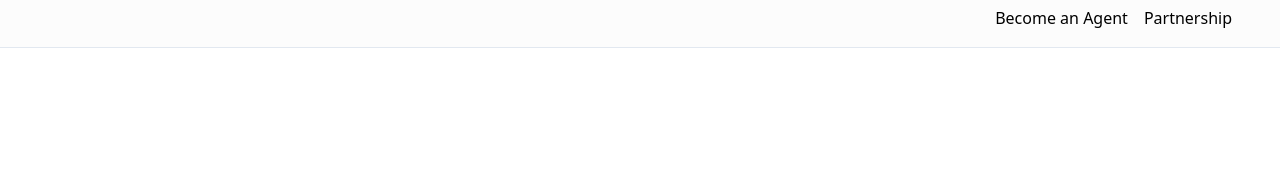
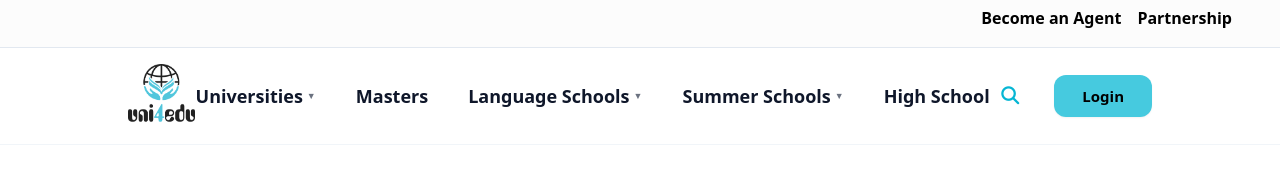
Before and after one commit to Confy-Code/Gate_2_CSS_Assessment, a plain HTML site: page uni_edu.html in a window 1280 px wide. Drawn offline with nearby package versions, Linux system fonts and the light colour scheme.

Commit message:
Added two headers successfully

```diff
--- a/uni_edu.html
+++ b/uni_edu.html
@@ -3,7 +3,7 @@
 <head>
     <meta charset="UTF-8">
     <meta name="viewport" content="width=device-width, initial-scale=1.0">
-    <link rel="icon" type="image/png" href="/logo.png">
+    <link rel="icon" type="image/png" href="/images/logo.png">
     <link rel="stylesheet" href="https://cdnjs.cloudflare.com/ajax/libs/font-awesome/6.5.1/css/all.min.css">
     <link href="https://fonts.googleapis.com/css2?family=Montserrat:ital,wght@0,100..900;1,100..900&display=swap" rel="stylesheet">
     <title>Uni4Edu: Study Abroad, Summer Schools and Language Courses</title>
@@ -14,8 +14,8 @@
 
     <div class="hidden lg:block h-12 w-full rounded-b-none border-b border-slate-200 bg-[#fcfcfc]">
         <div class="font-montserrat bg-[#fcfcfc] h-9 w-full flex items-center justify-end text-black gap-4 px-12">
-            <a href="#" class="cursor-pointer text-base">Become an Agent</a>
-            <a  href="#" class="cursor-pointer  text-base ">Partnership</a>
+            <a href="#" class="cursor-pointer text-base font-bold">Become an Agent</a>
+            <a  href="#" class="cursor-pointer  text-base font-bold ">Partnership</a>
         </div>
     </div>
 
@@ -24,7 +24,7 @@
     <div class="lg:hidden block h-20 w-full rounded-b-none border-b border-slate-200 bg-[#fcfcfc]">
         <div class="flex items-center justify-between w-full h-full px-6">
 
-            <img src="/logo.png" alt="Uni4Edu Logo" class="cursor-pointer h-12 w-auto object-contain">
+            <img src="/images/logo.png" alt="Uni4Edu Logo" class="cursor-pointer h-12 w-auto object-contain">
 
             <div class="flex items-center text-gray-800 gap-6">
                 <button class="text-cyan-500 text-lg p-1 rounded-full hover:bg-gray-100" aria-label="Search">
@@ -44,13 +44,55 @@
                     <span class="block w-6 h-0.5 bg-black rounded-full"></span>
                     <span class="block w-6 h-0.5 bg-black rounded-full"></span>
                 </button>
+            </div>
+        </div>
+    </div>
+
+    <!-- Desktop view of a large navigation bar -->
+
+    <header class="hidden lg:block w-full bg-white border-b border-slate-100 font-montserrat">
+        <div class=" max-w-6xl mx-auto h-24 px-16 flex items-center justify-between">
+
+            <div class="flex items-center shrink-0">
+                <img src="/images/logo.png" alt="Unni4Edu logo" class="h-16 w-auto">
+            </div>
+
+            <nav class="flex items-center gap-10 text-[#0f172a] font-bold text-[18px]">
+                <div class="flex items-center gap-1 cursor-pointer hover:text-cyan-500 transition-all duration-200 group-hover:font-medium  select-none">
+                    <span>Universities</span>
+                    <span class="text-[9px] text-gray-500 font-bold relative bottom-[0.5px] group-hover:text-cyan-500 transition-transform duration-200 transform group-hover:rotate-180 inline-block">▼</span>
+                </div>
+
+                <a href="#">Masters</a>
+
+                <div class="flex items-center gap-1 cursor-pointer hover:text-cyan-500 transition-colors group">
+                    <span>Language Schools</span>
+                    <span class="text-[9px] text-gray-500 font-bold relative bottom-[0.5px] group-hover:text-cyan-500">▼</span>
+                </div>
+
+                <div class="flex items-center gap-1 cursor-pointer hover:text-cyan-500 transition-colors group">
+                    <span>Summer Schools</span>
+                    <span class="text-[9px] text-gray-500 font-bold relative bottom-[0.5px] group-hover:text-cyan-500">▼</span>
+                </div>
+
+                <a href="#">High School</a>
+            </nav>
+
+            <div class="flex items-center gap-6">
+                <button class="flex items-center justify-center w-10 h-10 rounded-full text-cyan-500 hover:bg-gray-100 active:bg-gray-200 transition-all text-lg" aria-label="Search">
+                    <i class="fa-solid fa-magnifying-glass"></i>
+                </button>
+
+                <a href="#" class="bg-[#46cadf] hover:bg-[#3bb1c4] text-black font-bold px-7 py-2.5 rounded-xl text-[15px] shadow-sm transition-colors duration-200">
+                    Login
+                </a>
+            </div>
 
 
 
-            </div>
-
+            </nav>
         </div>
-    </div>
+    </header>
 
 </body>
 </html>
```
Also changed, not shown: images/logo.png (renamed from logo.png), images/scholars.jpeg (added).
